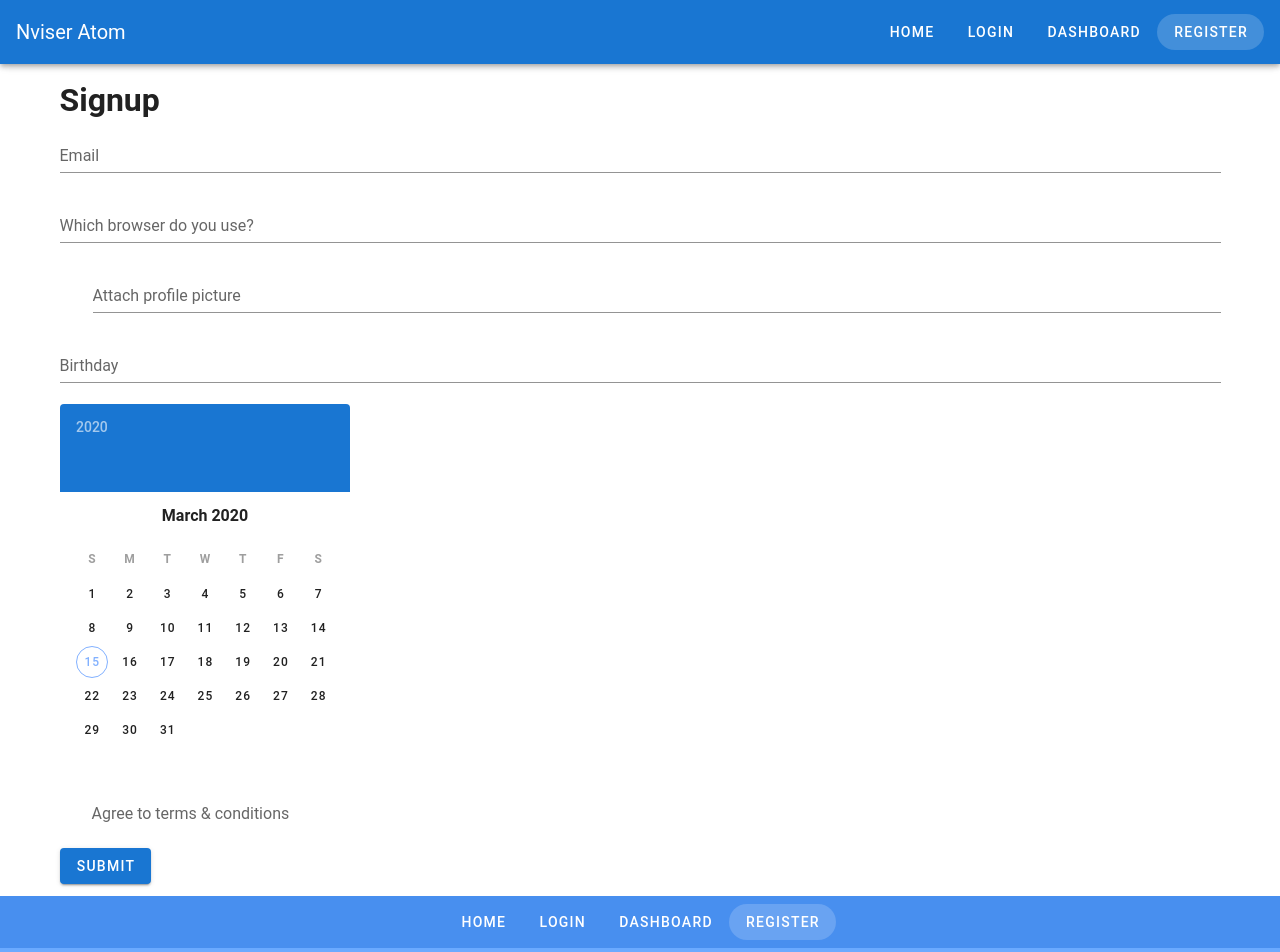
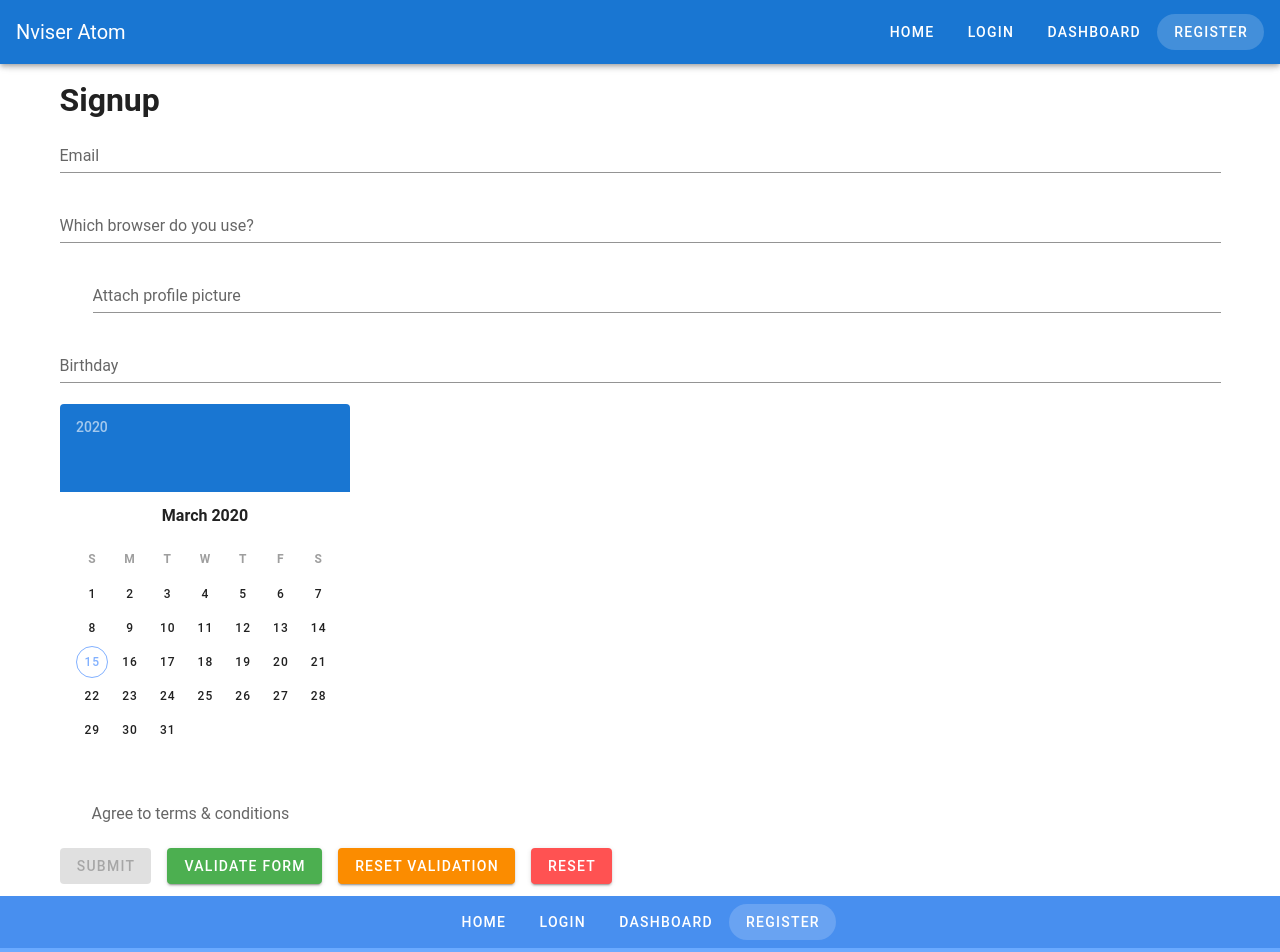
Before and after one commit to nvisertech/atom, a Vue app in the folder src/frontend/: page /register in a window 1280 px wide. Shown: the top 952 px of the page. Built offline with nearby package versions, Linux system fonts and the light colour scheme.

Commit message:
Manual form validation is added

```diff
--- a/src/frontend/src/views/Register.vue
+++ b/src/frontend/src/views/Register.vue
@@ -3,8 +3,14 @@
     <v-row>
       <v-col>
         <h1>Signup</h1>
-        <v-form>
-          <v-text-field label="Email" type="email"></v-text-field>
+        <v-form ref="signUpForm" v-model="formValidity">
+          <v-text-field
+            label="Email"
+            type="email"
+            v-model="email"
+            :rules="emailRules"
+            required
+          ></v-text-field>
           <v-autocomplete
             label="Which browser do you use?"
             :items="browsers"
@@ -16,8 +22,26 @@
             readonly
           ></v-text-field>
           <v-date-picker v-model="birthday"></v-date-picker>
-          <v-checkbox label="Agree to terms & conditions"></v-checkbox>
-          <v-btn type="submit" color="primary">Submit</v-btn>
+          <v-checkbox
+            label="Agree to terms & conditions"
+            v-model="agreeToTerms"
+            :rules="agreeToTermsRules"
+            required
+          ></v-checkbox>
+          <v-btn
+            type="submit"
+            color="primary"
+            class="mr-4"
+            :disabled="!formValidity"
+            >Submit</v-btn
+          >
+          <v-btn color="success" class="mr-4" @click="validateForm"
+            >Validate Form</v-btn
+          >
+          <v-btn color="warning" class="mr-4" @click="resetValidation"
+            >Reset Validation</v-btn
+          >
+          <v-btn color="error" @click="resetForm">Reset</v-btn>
         </v-form>
       </v-col>
     </v-row>
@@ -27,8 +51,39 @@
 <script>
 export default {
   data: () => ({
+    agreeToTerms: false,
+    agreeToTermsRules: [
+      value =>
+        !!value ||
+        'You must agree to the terms and conditions to sign up for an account.'
+    ],
     birthday: '',
-    browsers: ['Chrome', 'Firefox', 'Safari', 'Edge', 'Brave']
-  })
+    browsers: ['Chrome', 'Firefox', 'Safari', 'Edge', 'Brave'],
+    email: '',
+    emailRules: [
+      value => !!value || 'Email is required.',
+      value => value.indexOf('@') !== 0 || 'Email should have a username.',
+      value => value.includes('@') || 'Email should include an @ symbol.',
+      value =>
+        value.indexOf('.') - value.indexOf('@') > 1 ||
+        'Email should contain a valid domain.',
+      value => value.includes('.') || 'Email should include a period symbol.',
+      value =>
+        value.indexOf('.') <= value.length - 3 ||
+        'Email should contain a valid domain extension.'
+    ],
+    formValidity: false
+  }),
+  methods: {
+    resetForm() {
+      this.$refs.signUpForm.reset()
+    },
+    resetValidation() {
+      this.$refs.signUpForm.resetValidation()
+    },
+    validateForm() {
+      this.$refs.signUpForm.validate()
+    }
+  }
 }
 </script>
--- a/src/frontend/webpack-stats.json
+++ b/src/frontend/webpack-stats.json
@@ -1 +1 @@
-{"status":"done","publicPath":"http://127.0.0.1:8080/","chunks":{"app":[{"name":"bundle.js","publicPath":"http://127.0.0.1:8080/bundle.js","path":"/home/bugra/nviser/atom/src/frontend/dist/bundle.js"}]}}
+{"status":"done","publicPath":"http://127.0.0.1:8080/","chunks":{"app":[{"name":"bundle.js","publicPath":"http://127.0.0.1:8080/bundle.js","path":"/home/bugra/nviser/atom/src/frontend/dist/bundle.js"},{"name":"app.c43f663dc54fb6a3e924.hot-update.js","publicPath":"http://127.0.0.1:8080/app.c43f663dc54fb6a3e924.hot-update.js","path":"/home/bugra/nviser/atom/src/frontend/dist/app.c43f663dc54fb6a3e924.hot-update.js"}]}}
```
